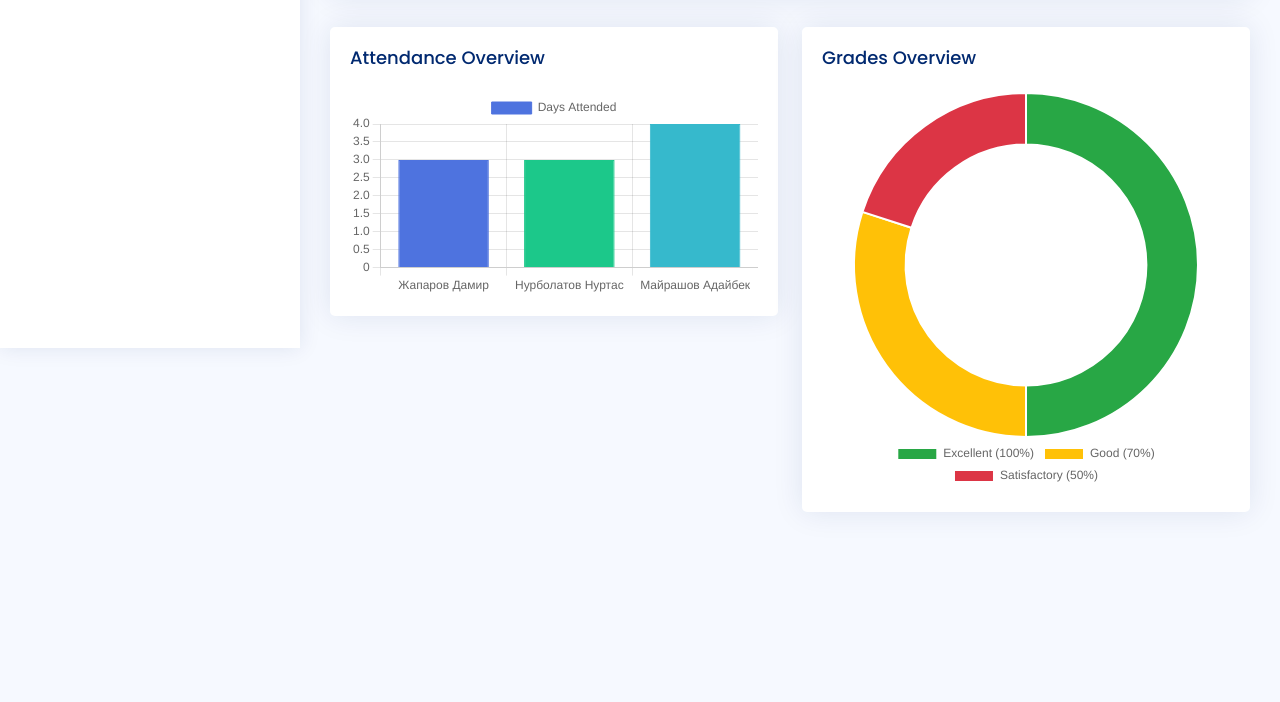
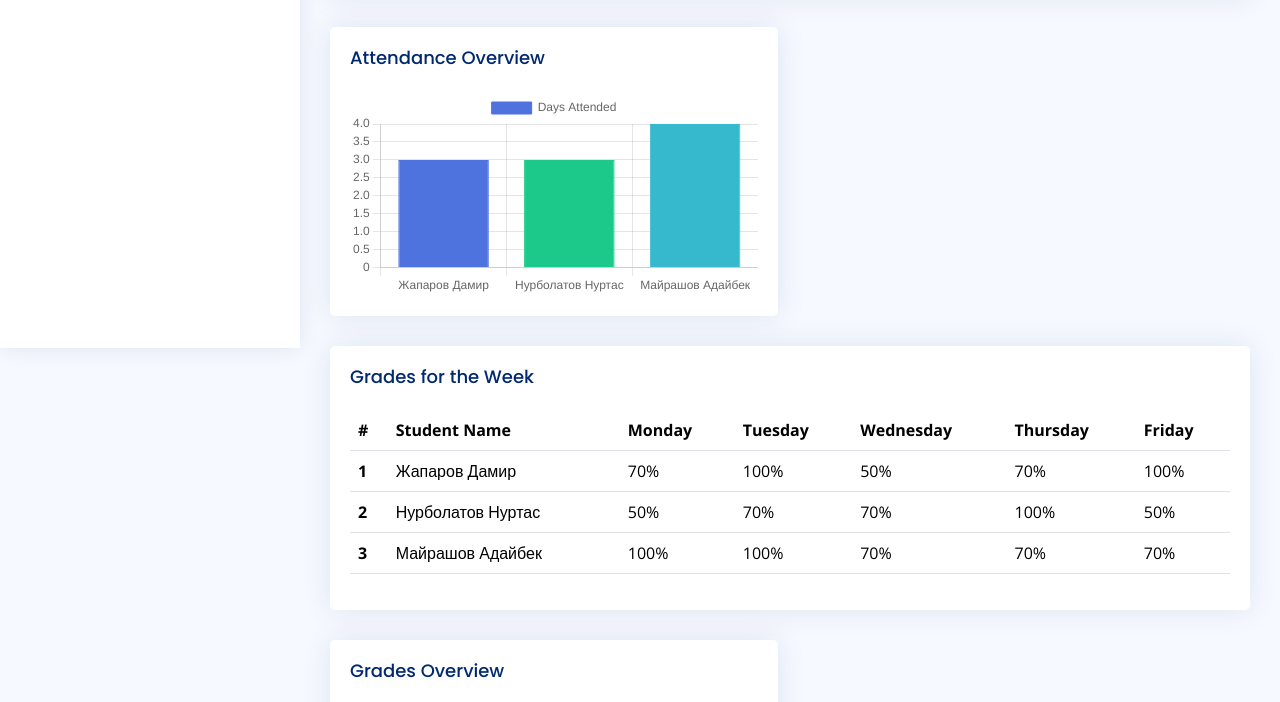
Before and after one commit to maxorynbassar/damirAI, a plain HTML site: page index.html in a window 1280 px wide. Shown: the part 452-1154 px from the top of the page. Before the commit the page ends 1014 px from the top, so only its background shows below. Drawn offline with nearby package versions, Linux system fonts and the light colour scheme.

Commit message:
Update index.html

```diff
--- a/index.html
+++ b/index.html
@@ -447,6 +447,59 @@
         </div>
       </div><!-- End Attendance Chart -->
 
+      <!-- Grades Table -->
+      <div class="col-lg-12">
+        <div class="card">
+          <div class="card-body">
+            <h5 class="card-title">Grades for the Week</h5>
+
+            <table class="table table-hover">
+              <thead>
+                <tr>
+                  <th scope="col">#</th>
+                  <th scope="col">Student Name</th>
+                  <th scope="col">Monday</th>
+                  <th scope="col">Tuesday</th>
+                  <th scope="col">Wednesday</th>
+                  <th scope="col">Thursday</th>
+                  <th scope="col">Friday</th>
+                </tr>
+              </thead>
+              <tbody>
+                <tr>
+                  <th scope="row">1</th>
+                  <td>Жапаров Дамир</td>
+                  <td>70%</td>
+                  <td>100%</td>
+                  <td>50%</td>
+                  <td>70%</td>
+                  <td>100%</td>
+                </tr>
+                <tr>
+                  <th scope="row">2</th>
+                  <td>Нурболатов Нуртас</td>
+                  <td>50%</td>
+                  <td>70%</td>
+                  <td>70%</td>
+                  <td>100%</td>
+                  <td>50%</td>
+                </tr>
+                <tr>
+                  <th scope="row">3</th>
+                  <td>Майрашов Адайбек</td>
+                  <td>100%</td>
+                  <td>100%</td>
+                  <td>70%</td>
+                  <td>70%</td>
+                  <td>70%</td>
+                </tr>
+              </tbody>
+            </table>
+
+          </div>
+        </div>
+      </div><!-- End Grades Table -->
+
       <!-- Grades Chart -->
       <div class="col-lg-6">
         <div class="card">
@@ -494,7 +547,7 @@ const gradesChart = new Chart(ctxGrades, {
     labels: ['Excellent (100%)', 'Good (70%)', 'Satisfactory (50%)'],
     datasets: [{
       label: 'Grades Distribution',
-      data: [50, 30, 20], // Процентное распределение
+      data: [5, 6, 4], // Сумма количества оценок по процентам
       backgroundColor: ['#28a745', '#ffc107', '#dc3545'],
       hoverOffset: 10
     }]
```
